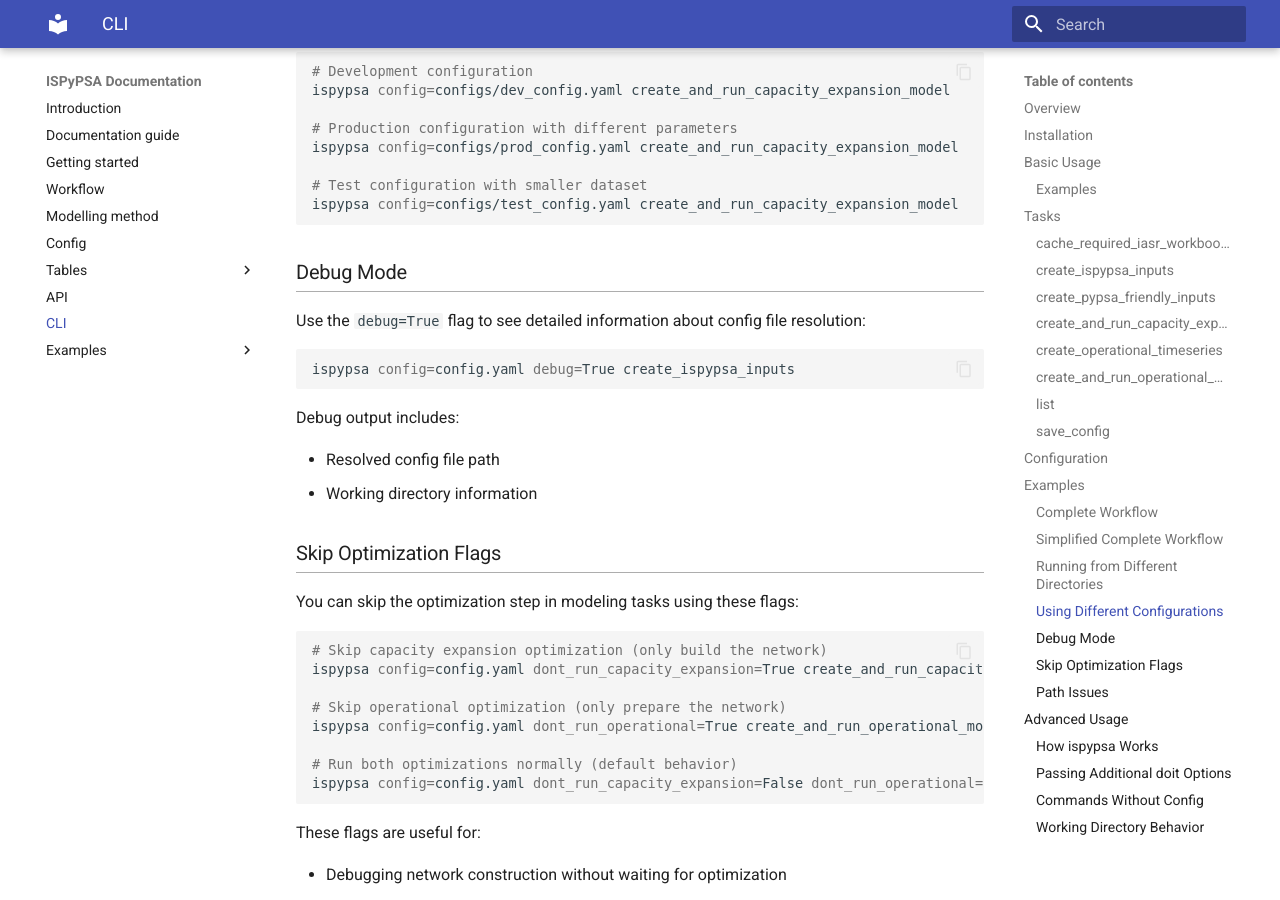
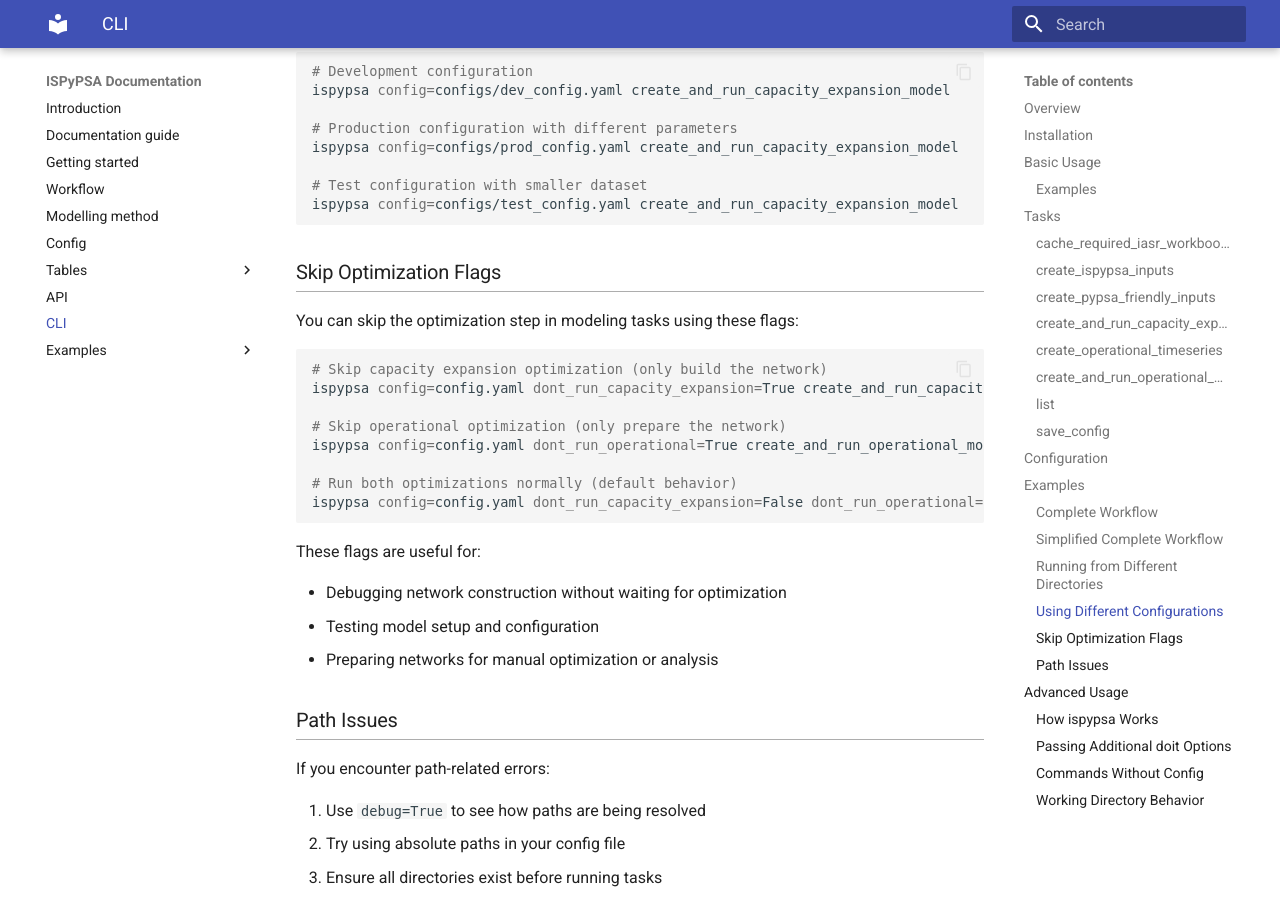
Before and after one commit to Open-ISP/ISPyPSA, an MkDocs documentation site: the page built from docs/cli.md, in a window 1280 px wide and 900 px high, scrolled down 8146 px. Built offline with MkDocs 1.6.1 and Material for MkDocs 9.7.7, drawn with Linux system fonts in a browser that asks for light colours.

Commit message:
update docs

````diff
--- a/docs/cli.md
+++ b/docs/cli.md
@@ -380,19 +380,6 @@
 ispypsa config=configs/test_config.yaml create_and_run_capacity_expansion_model
 ```
 
-### Debug Mode
-
-Use the `debug=True` flag to see detailed information about config file resolution:
-
-```bash
-ispypsa config=config.yaml debug=True create_ispypsa_inputs
-```
-
-Debug output includes:
-
-- Resolved config file path
-- Working directory information
-
 ### Skip Optimization Flags
 
 You can skip the optimization step in modeling tasks using these flags:
````
Also changed, not shown: docs/workflow.md (+2 -2 lines).
